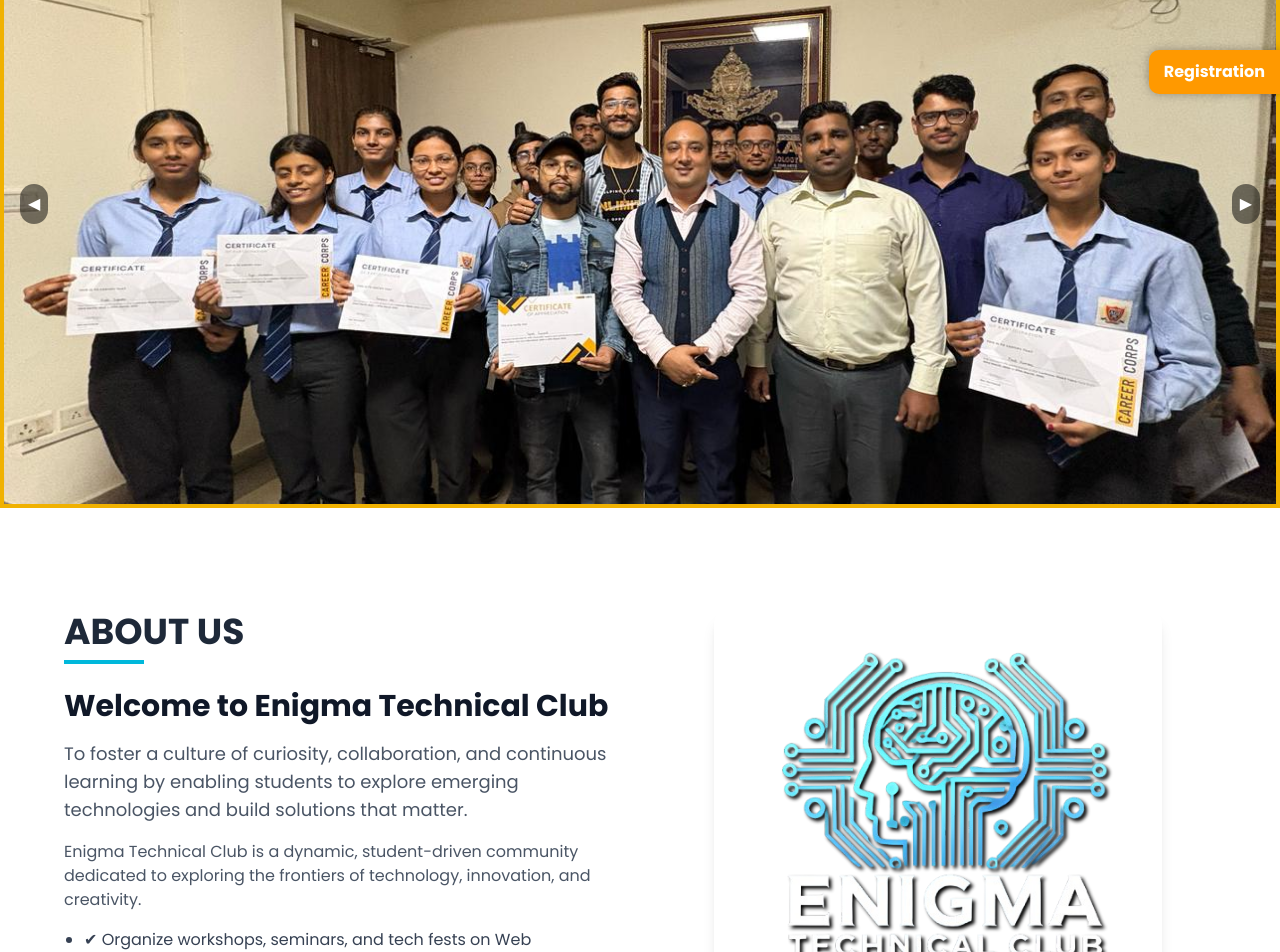
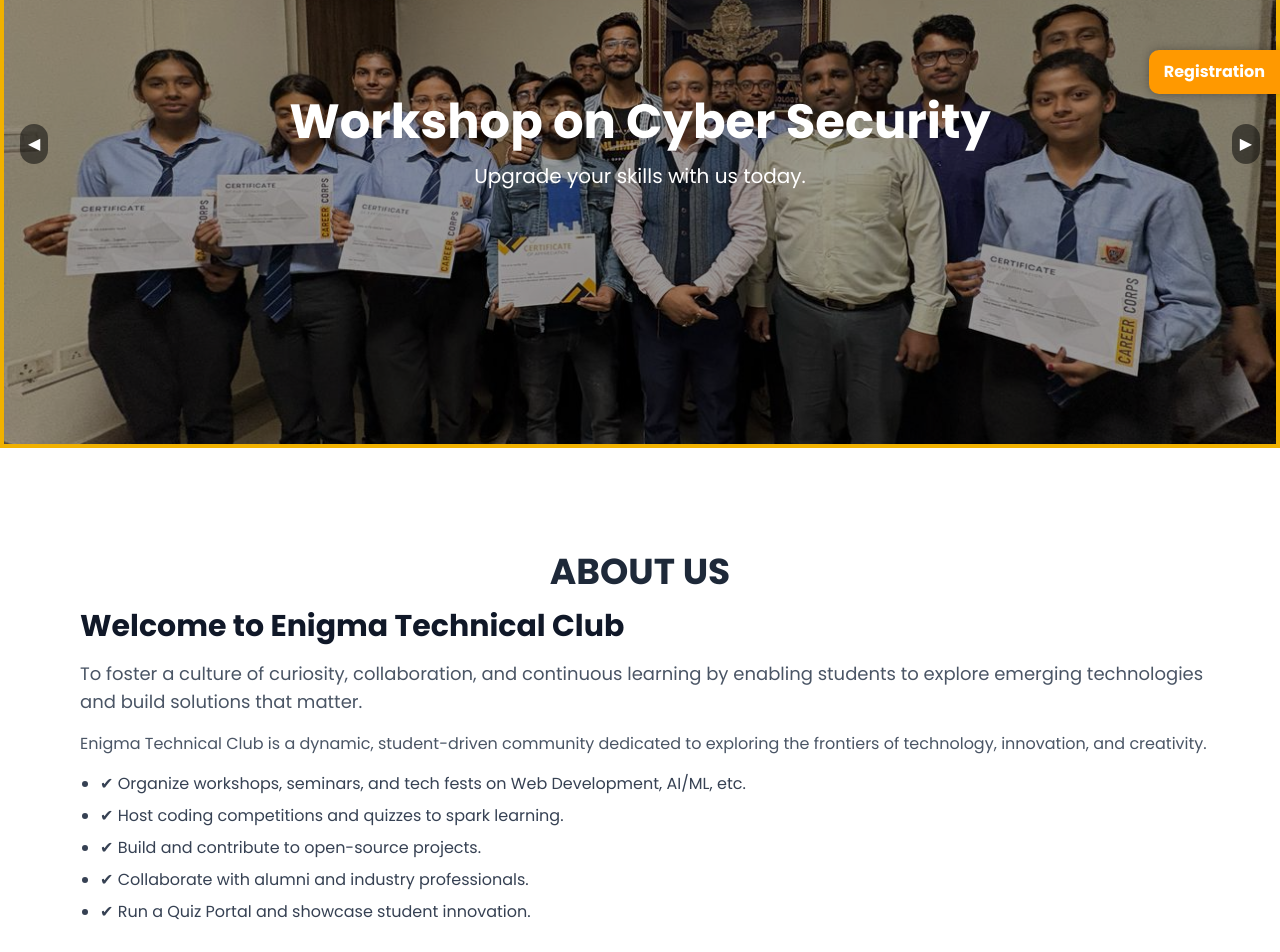
Before and after one commit to Jais-Abhi/Enigma, a React (Vite) app in the folder frontend/: page / in a window 1280 px wide. Shown: the part 200-1152 px from the top of the page. Built offline with nearby package versions, Linux system fonts and the light colour scheme.

Commit message:
Aboutus page changes

```diff
--- a/frontend/src/components/About.jsx
+++ b/frontend/src/components/About.jsx
@@ -2,26 +2,24 @@ import React from 'react';
 
 const About = () => {
   return (
-    <div className="bg-white flex justify-center mt-20 md:px-16 py-6">
+    <div className=" flex justify-center mt-20 md:px-16 py-6">
       <div className="flex flex-col md:flex-row items-start max-w-7xl w-full gap-10">
-        <div className="w-full md:w-1/2 text-center md:text-left">
-          <h2 className="text-3xl md:text-4xl font-bold text-gray-800 mb-2">ABOUT US</h2>
-          <div className="h-1 w-20 bg-cyan-500 mx-auto md:mx-0 mb-6"></div>
-
-          <h1 className="text-2xl md:text-3xl font-bold text-gray-900 mb-4">
+        <div className="w-full md:w-full text-center md:text-left bg-white">
+          <h2 className="text-3xl md:text-4xl font-bold text-gray-800 mb-2 text-center ">ABOUT US</h2>
+          <h1 className="text-2xl md:text-3xl font-bold text-gray-900 mb-4 mt-4 ml-4">
             Welcome to Enigma Technical Club
           </h1>
-          <p className="text-gray-600 text-lg mb-4">
+          <p className="text-gray-600 text-lg mb-4 ml-4">
             To foster a culture of curiosity, collaboration, and continuous learning by enabling students
             to explore emerging technologies and build solutions that matter.
           </p>
 
-          <p className="text-gray-600 mb-4">
+          <p className="text-gray-600 mb-4 ml-4">
             Enigma Technical Club is a dynamic, student-driven community dedicated to exploring the
             frontiers of technology, innovation, and creativity.
           </p>
 
-          <ul className="text-left list-disc pl-5 text-gray-700 space-y-2">
+          <ul className="text-left list-disc pl-5 text-gray-700 space-y-2 ml-4">
             <li>✔ Organize workshops, seminars, and tech fests on Web Development, AI/ML, etc.</li>
             <li>✔ Host coding competitions and quizzes to spark learning.</li>
             <li>✔ Build and contribute to open-source projects.</li>
@@ -29,15 +27,9 @@ const About = () => {
             <li>✔ Run a Quiz Portal and showcase student innovation.</li>
           </ul>
         </div>
-        <div className="w-full md:w-1/2 flex justify-center">
-          <img
-            src="/enigma.png"
-            alt="Enigma"
-            className="max-w-md w-full rounded-xl shadow-lg"
-          />
-        </div>
       </div>
     </div>
+
   );
 };
 
--- a/frontend/src/components/Main.jsx
+++ b/frontend/src/components/Main.jsx
@@ -1,10 +1,21 @@
 import React, { useState, useEffect } from "react";
 
-
 const images = [
-  "/slider1.jpg",
-  "/slider2.jpg",
-  "/slider3.jpg",
+  {
+    src: "/slider1.jpg",
+    heading: "All Team Member",
+    description: "Join now and be part of the community!",
+  },
+  {
+    src: "/slider2.jpg",
+    heading: "Workshop on Cyber Security",
+    description: "Upgrade your skills with us today.",
+  },
+  {
+    src: "/slider3.jpg",
+    heading: "Workshop on AI",
+    description: "Upgrade your skills with us today.",
+  },
 ];
 
 const Main = () => {
@@ -26,32 +37,49 @@ const Main = () => {
   };
 
   return (
-    <div className="relative w-full overflow-hidden mt-25 border-4 border-yellow-500 ">
+    <div className="relative w-full overflow-hidden mt-10 border-4 border-yellow-500">
+      {/* Text over slider */}
+      <div className="absolute inset-0 flex flex-col items-center justify-center text-white z-10 bg-black/40 px-4">
+        <h1 className="text-3xl md:text-5xl font-bold mb-4 text-center">
+          {images[index].heading}
+        </h1>
+        <p className="text-lg md:text-xl text-center">
+          {images[index].description}
+        </p>
+      </div>
+
+      {/* Slider images */}
       <div
         className="flex transition-transform duration-700 ease-in-out"
         style={{ transform: `translateX(-${index * 100}%)` }}
       >
-        {images.map((img, idx) => (
+        {images.map((item, idx) => (
           <img
             key={idx}
-            src={img}
+            src={item.src}
             alt={`Slide ${idx}`}
             className="min-w-full object-cover h-[300px] md:h-[600px] lg:h-[600px]"
           />
         ))}
       </div>
+
+      {/* Previous button */}
       <button
         onClick={prevSlide}
-        className="absolute top-1/2 left-4 transform -translate-y-1/2 bg-black/50 text-white p-2 rounded-full hover:bg-black z-10"
+        className="absolute top-1/2 left-4 transform -translate-y-1/2 bg-black/50 text-white p-2 rounded-full hover:bg-black z-20"
       >
         ◀
       </button>
+
+      {/* Next button */}
       <button
         onClick={nextSlide}
-        className="absolute top-1/2 right-4 transform -translate-y-1/2 bg-black/50 text-white p-2 rounded-full hover:bg-black z-10"
+        className="absolute top-1/2 right-4 transform -translate-y-1/2 bg-black/50 text-white p-2 rounded-full hover:bg-black z-20"
       >
         ▶
       </button>
+
+      {/* Registration link */}
       <a
         href="/register"
         style={{
@@ -66,8 +94,6 @@ const Main = () => {
           textDecoration: "none",
           fontWeight: "bold",
           boxShadow: "0 0 10px rgba(0,0,0,0.3)",
-
-
         }}
       >
         Registration
--- a/frontend/src/components/Member.jsx
+++ b/frontend/src/components/Member.jsx
@@ -60,7 +60,7 @@ const MemberCard = ({ member }) => (
 
 const MemberSlider = () => {
   return (
-    <div className="max-w-7xl mx-auto px-4 my-12 mt-30">
+    <div className="max-w-7xl mx-auto px-4 my-12 mt-30" >
       <h2 className="text-3xl font-bold text-center mb-4">OUR MEMBERS</h2>
       <p className="text-center text-gray-500 mb-6">
         We are glad to introduce our professional members
```
